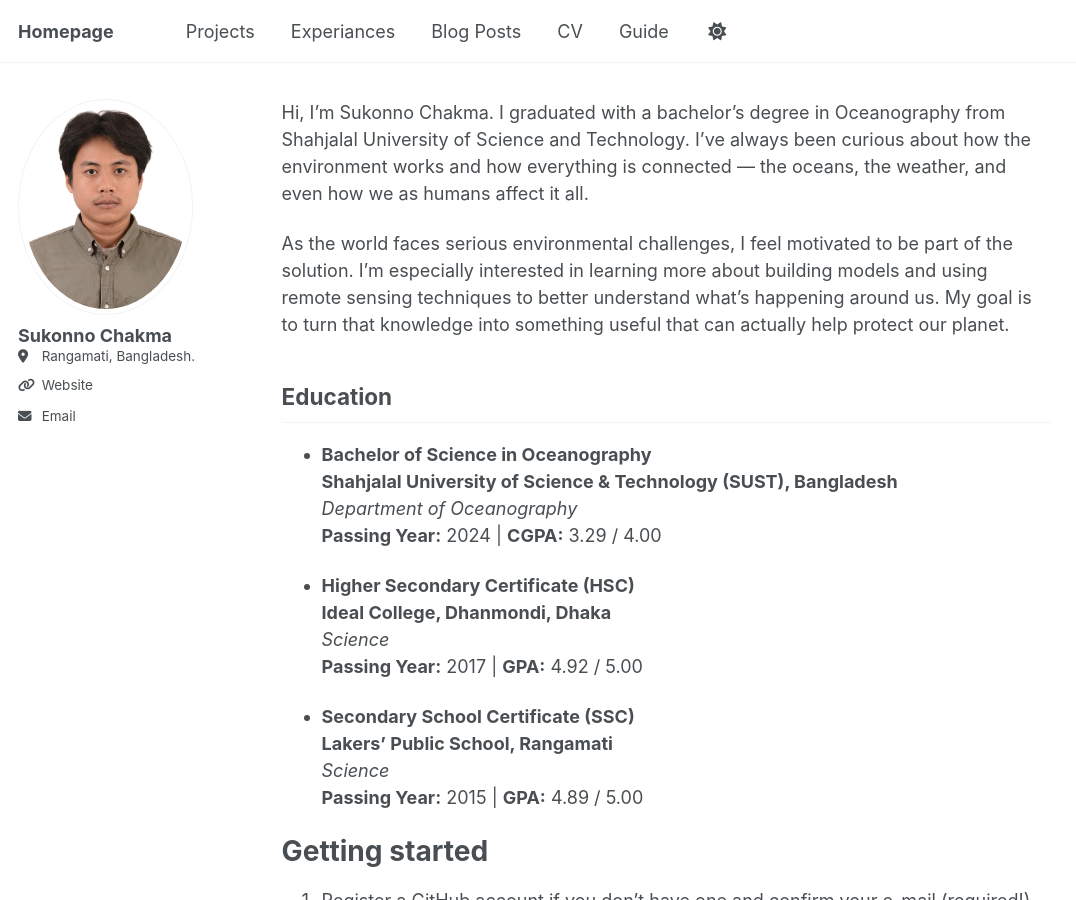
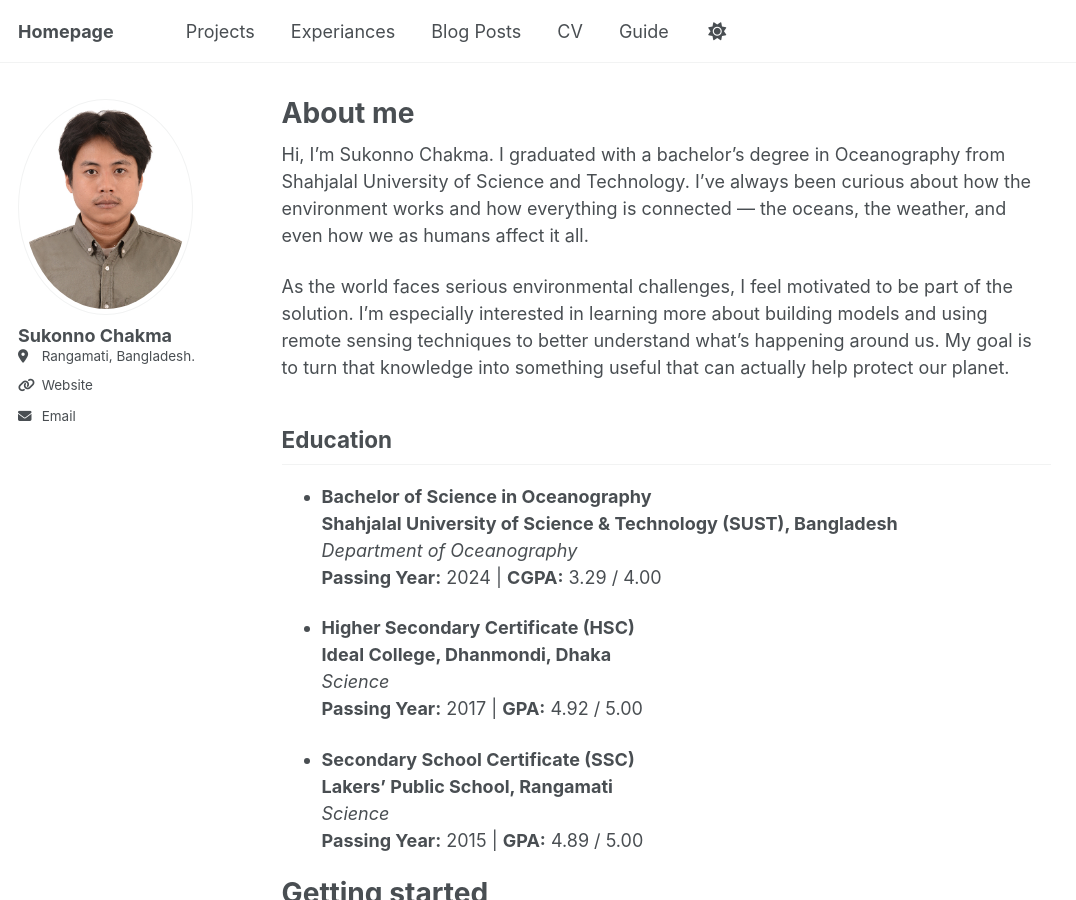
Before and after one commit to Sukonno-Chakma/Sukonno-Chakma.github.io, a Jekyll site: the page built from _pages/about.md, in a window 1280 px wide and 900 px high. Shown: the whole window, without its empty margins (0-1076 px from the left). Built offline with Jekyll 4.4.1, drawn with Linux system fonts in a browser that asks for light colours; a script that is not in the unit is left out.

Commit message:
Update about.md

```diff
--- a/_pages/about.md
+++ b/_pages/about.md
@@ -1,6 +1,6 @@
 ---
 permalink: /
-title: "<span style="color:Charcoal">About me</span>"
+title: "About me"
 author_profile: true
 redirect_from:
   - /about/
```
